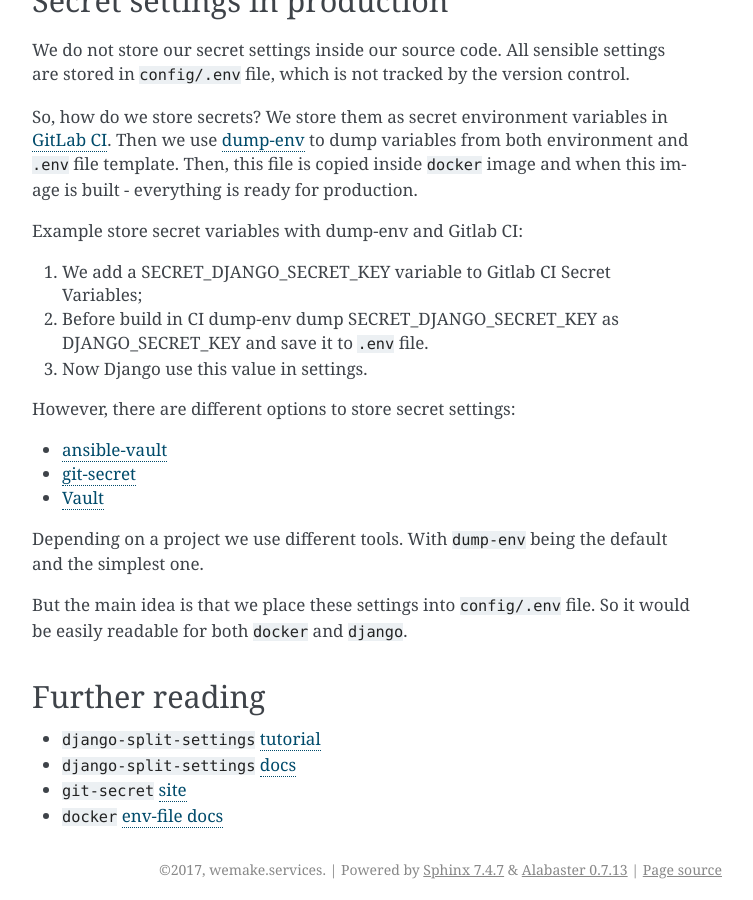
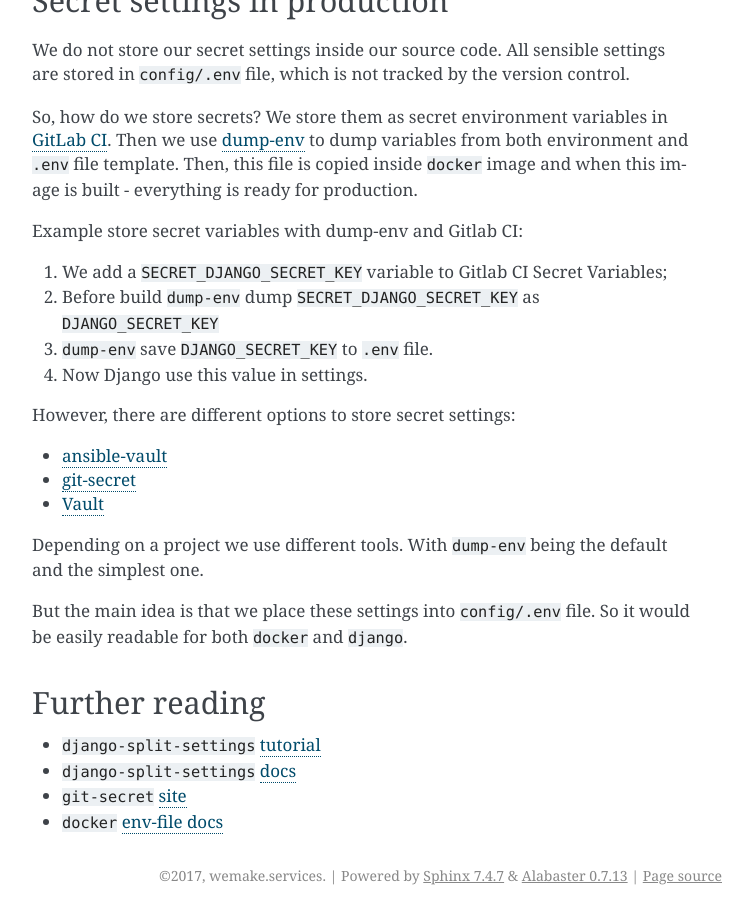
Before and after one commit to wemake-services/wemake-django-template, a Sphinx documentation site: the page built from {{cookiecutter.project_name}}/docs/_pages/template/configuration.rst, in a window 1280 px wide and 900 px high, scrolled down 1135 px. Shown: the whole window, without its empty margins (388-1141 px from the left). Built offline with Sphinx 7.4.7, drawn with Linux system fonts in a browser that asks for light colours; pages that are not in the unit, such as notebooks, are missing from menus; the version number could not be read and is left out.

Commit message:
fix formatting example store secret in docs.
Used double ` sign to mark variables.
Made numbered list explicitly numbered starting from ``1.``

```diff
--- a/{{cookiecutter.project_name}}/docs/_pages/template/configuration.rst
+++ b/{{cookiecutter.project_name}}/docs/_pages/template/configuration.rst
@@ -73,9 +73,10 @@
 
 Example store secret variables with dump-env and Gitlab CI:
 
-#. We add a SECRET_DJANGO_SECRET_KEY variable to Gitlab CI Secret Variables;
-#. Before build in CI dump-env dump SECRET_DJANGO_SECRET_KEY as DJANGO_SECRET_KEY and save it to ``.env`` file.
-#. Now Django use this value in settings.
+1. We add a ``SECRET_DJANGO_SECRET_KEY`` variable to Gitlab CI Secret Variables;
+2. Before build ``dump-env`` dump ``SECRET_DJANGO_SECRET_KEY`` as ``DJANGO_SECRET_KEY``
+3. ``dump-env`` save ``DJANGO_SECRET_KEY`` to ``.env`` file.
+4. Now Django use this value in settings.
 
 However, there are different options to store secret settings:
 
```
